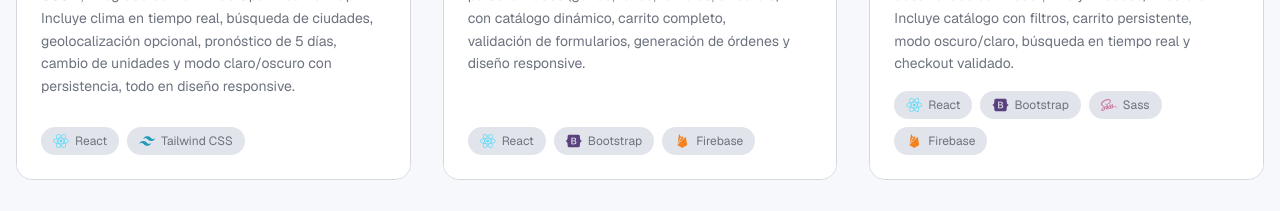
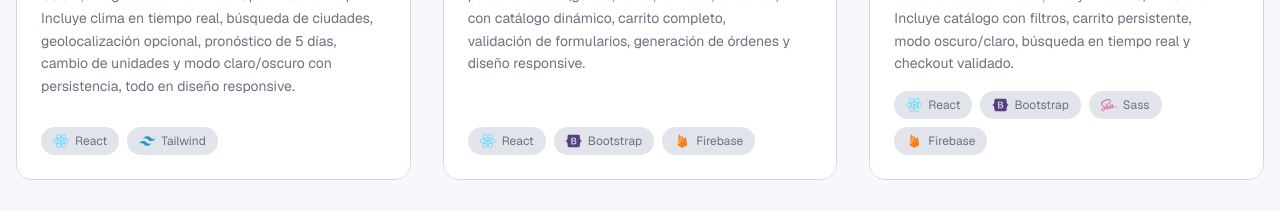
Before and after one commit to zeuschris/Portfolio-Dev, a Next.js app: page / in a window 1280 px wide. Shown: the part 2020-2231 px from the top of the page. Built offline with nearby package versions, Linux system fonts and the light colour scheme.

Commit message:
fix description tags projects

```diff
--- a/components/projects.tsx
+++ b/components/projects.tsx
@@ -45,7 +45,7 @@ export function Projects() {
       image: "/images/projects/weather-dashboard.webp",
       tags: [
         { name: "React", icon: "devicon-react-plain colored" },
-        { name: "Tailwind CSS", icon: "devicon-tailwindcss-plain colored" },
+        { name: "Tailwind", icon: "devicon-tailwindcss-plain colored" },
       ],
       github: "https://github.com/zeuschris/Weather-Dashboard",
       demo: "https://weather-clima-dashboard.vercel.app/",
```
